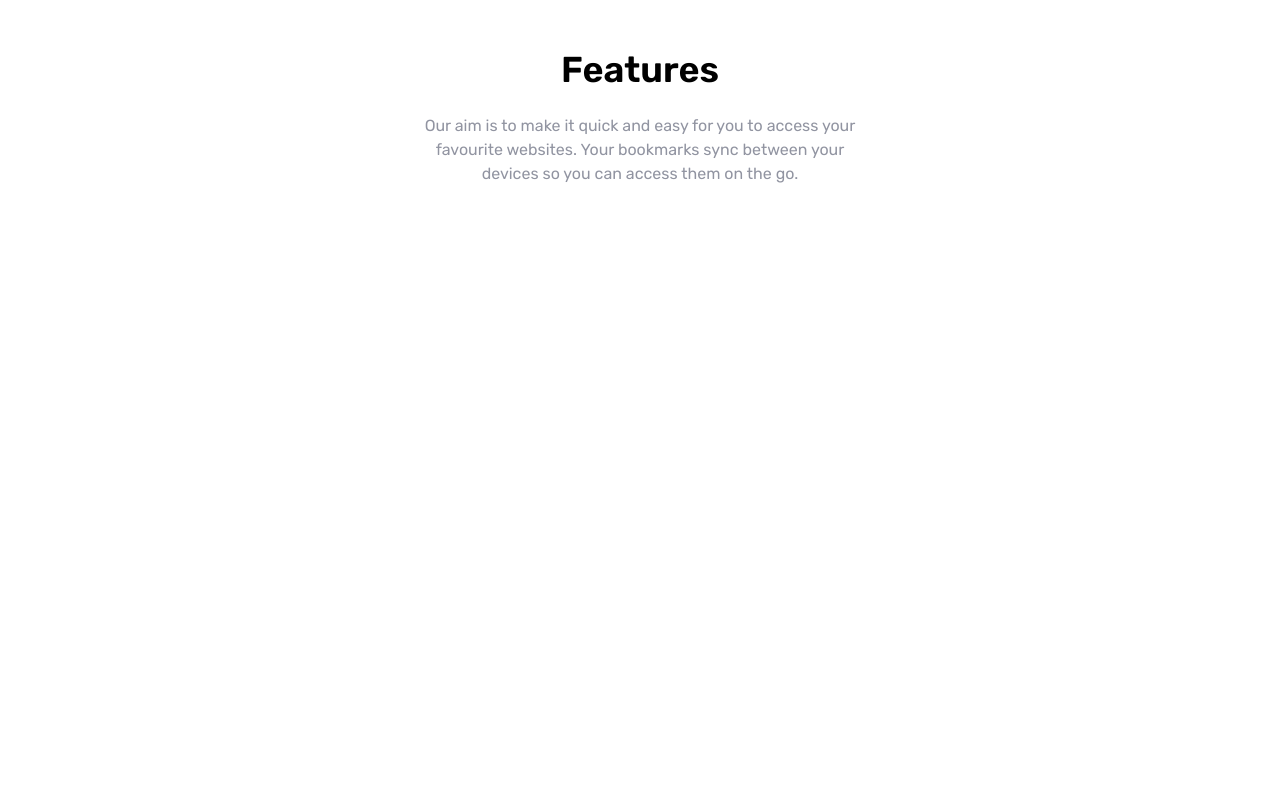
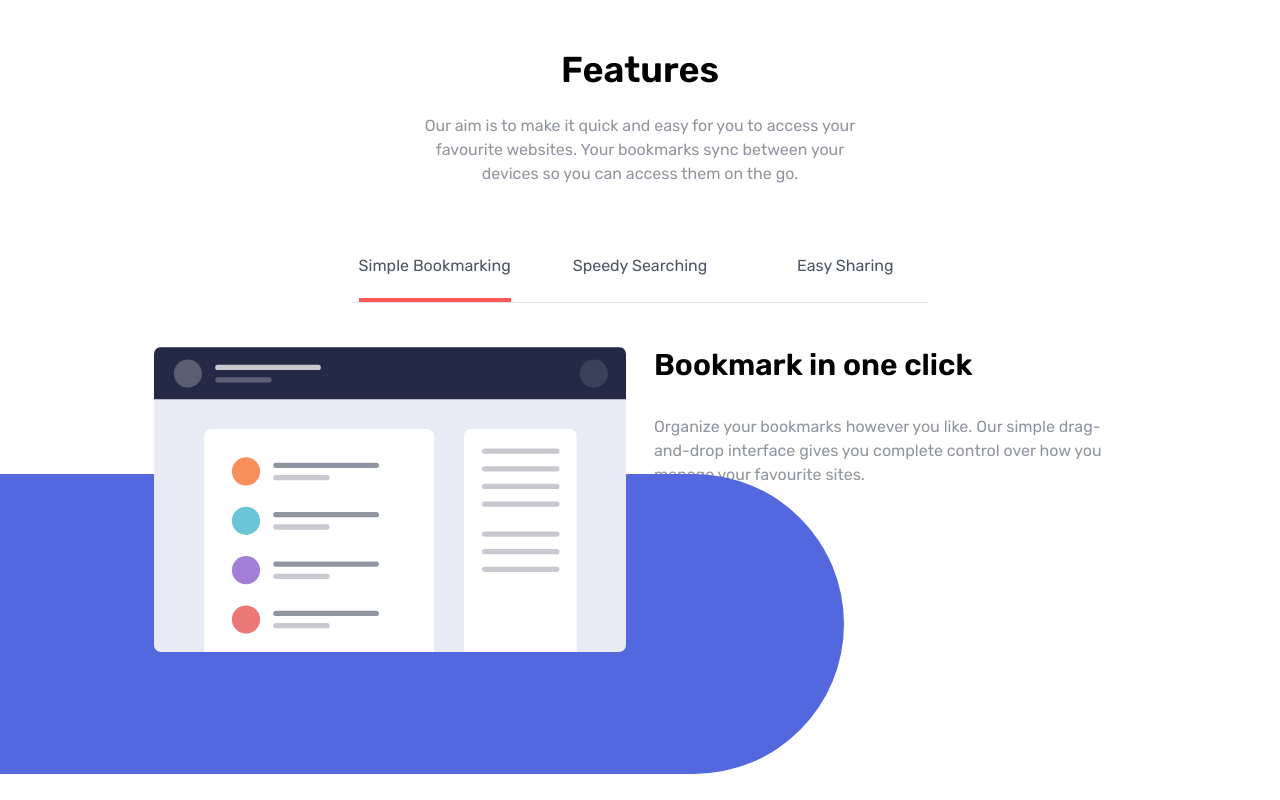
Before and after one commit to kenvilar/bookmark-tailwind, a Next.js app: page / in a window 1280 px wide. Shown: the part 714-1514 px from the top of the page. Before the commit the page ends 900 px from the top, so only its background shows below. Built offline with nearby package versions, Linux system fonts and the light colour scheme.

Commit message:
implement feature tabs section

```diff
--- /dev/null
+++ b/src/app/components/FeatureTabs.tsx
@@ -0,0 +1,137 @@
+import Image from "next/image";
+import Tab1 from "@/app/images/illustration-features-tab-1.svg";
+import Tab2 from "@/app/images/illustration-features-tab-2.svg";
+import Tab3 from "@/app/images/illustration-features-tab-3.svg";
+
+const FeatureTabs = () => {
+  return (
+    <>
+      <section id="tabs" className="">
+        <div className="container relative mx-auto my-6 mb-32 mt-12 px-6">
+          <div className="lg:w-[2000px] lg:h-[300px] lg:right-[30%] lg:absolute lg:rounded-r-full lg:top-60 lg:bg-softBlue" />
+          {/*tabs container*/}
+          <div className="flex flex-col justify-center max-w-xl mx-auto mb-6 border-b md:space-x-10 md:flex-row">
+            {/*Tab 1*/}
+            <div
+              className="flex justify-center text-center cursor-pointer text-gray-600 border-b md:border-b-0 hover:text-softRed md:w-1/3 tab"
+              data-target="panel-1"
+            >
+              <div
+                className="py-5 border-b-4 border-softRed"
+                data-target="panel-1"
+              >
+                Simple Bookmarking
+              </div>
+            </div>
+
+            {/*Tab 2*/}
+            <div
+              className="flex justify-center text-center cursor-pointer text-gray-600 border-b md:border-b-0 hover:text-softRed md:w-1/3 tab"
+              data-target="panel-2"
+            >
+              <div className="py-5" data-target="panel-2">
+                Speedy Searching
+              </div>
+            </div>
+
+            {/*Tab 3*/}
+            <div
+              className="flex justify-center text-center cursor-pointer text-gray-600 border-b md:border-b-0 hover:text-softRed md:w-1/3 tab"
+              data-target="panel-3"
+            >
+              <div className="py-5" data-target="panel-3">
+                Easy Sharing
+              </div>
+            </div>
+          </div>
+
+          {/*Tab Panels*/}
+          <div id="panels" className="container mx-auto">
+            {/*Panel 1*/}
+            <div className="flex flex-col py-5 md:flex-row md:space-x-7 panel panel-1">
+              {/*Panel Image*/}
+              <div className="flex justify-center md:w-1/2">
+                <Image src={Tab1} alt="tab1" className="relative z-10" />
+              </div>
+              {/*Panel Content*/}
+              <div className="flex flex-col space-y-8 md:w-1/2">
+                <h3 className="mt-32 text-3xl font-semibold text-center md:mt-0 md:text-left">
+                  Bookmark in one click
+                </h3>
+                <p className="max-w-md text-center text-grayishBlue md:text-left">
+                  Organize your bookmarks however you like. Our simple
+                  drag-and-drop interface gives you complete control over how
+                  you manage your favourite sites.
+                </p>
+                <div className="mx-auto md:mx-0">
+                  <a
+                    href="#"
+                    className="px-6 py-3 mt-4 font-semibold text-white border-2 border-white rounded-lg md:inline-flex bg-softBlue hover:bg-white hover:text-softBlue hover:border-softBlue hover:border-2"
+                  >
+                    More Info
+                  </a>
+                </div>
+              </div>
+            </div>
+
+            {/*Panel 2*/}
+            <div className="flex flex-col hidden py-5 md:flex-row md:space-x-7 panel panel-2">
+              {/*Panel Image*/}
+              <div className="flex justify-center md:w-1/2">
+                <Image src={Tab2} alt="tab2" className="relative z-10" />
+              </div>
+              {/*Panel Content*/}
+              <div className="flex flex-col space-y-8 md:w-1/2">
+                <h3 className="mt-14 text-3xl font-semibold text-center md:mt-0 md:text-left">
+                  Intelligent search
+                </h3>
+                <p className="max-w-md text-center text-grayishBlue md:text-left">
+                  Our powerful search feature will help you find saved sites in
+                  no time at all. No need to trawl through all of your
+                  bookmarks.
+                </p>
+                <div className="mx-auto md:mx-0">
+                  <a
+                    href="#"
+                    className="px-6 py-3 mt-4 font-semibold text-white border-2 border-white rounded-lg md:inline-flex bg-softBlue hover:bg-white hover:text-softBlue hover:border-softBlue hover:border-2"
+                  >
+                    More Info
+                  </a>
+                </div>
+              </div>
+            </div>
+
+            {/*Panel 3*/}
+            <div className="flex flex-col hidden py-5 md:flex-row md:space-x-7 panel panel-3">
+              {/*Panel Image*/}
+              <div className="flex justify-center md:w-1/2">
+                <Image src={Tab3} alt="tab3" className="relative z-10" />
+              </div>
+              {/*Panel Content*/}
+              <div className="flex flex-col space-y-8 md:w-1/2">
+                <h3 className="mt-14 text-3xl font-semibold text-center md:mt-0 md:text-left">
+                  Share your bookmarks
+                </h3>
+                <p className="max-w-md text-center text-grayishBlue md:text-left">
+                  Easily share your bookmarks and collections with others.
+                  Create a shareable a link that you can send at the click of a
+                  button.
+                </p>
+                <div className="mx-auto md:mx-0">
+                  <a
+                    href="#"
+                    className="px-6 py-3 mt-4 font-semibold text-white border-2 border-white rounded-lg md:inline-flex bg-softBlue hover:bg-white hover:text-softBlue hover:border-softBlue hover:border-2"
+                  >
+                    More Info
+                  </a>
+                </div>
+              </div>
+            </div>
+          </div>
+        </div>
+      </section>
+    </>
+  );
+};
+
+export default FeatureTabs;
--- a/src/app/page.tsx
+++ b/src/app/page.tsx
@@ -2,6 +2,7 @@ import Image from "next/image";
 import Header from "@/app/components/Header";
 import Hero from "@/app/components/Hero";
 import Features from "@/app/components/Features";
+import FeatureTabs from "@/app/components/FeatureTabs";
 
 export default function Home() {
   return (
@@ -11,6 +12,8 @@ export default function Home() {
       <Hero />
 
       <Features />
+
+      <FeatureTabs />
     </>
   );
 }
```
